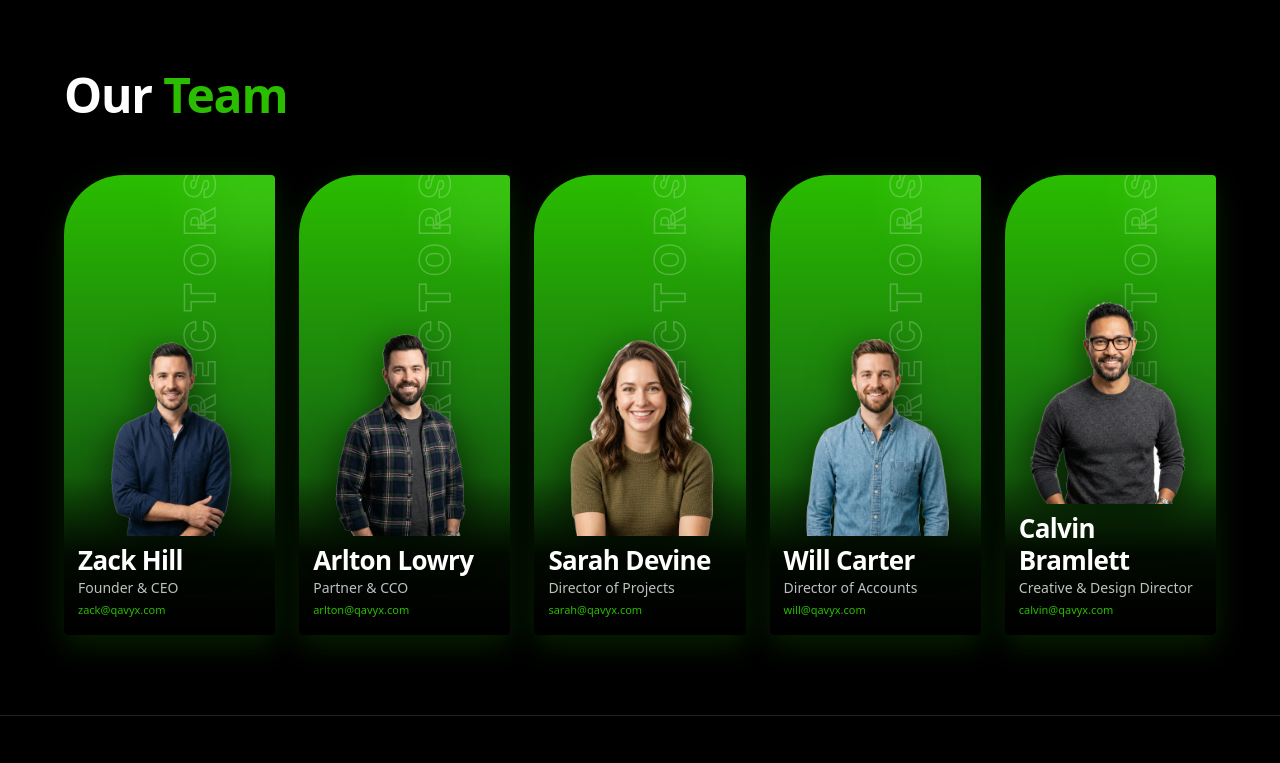
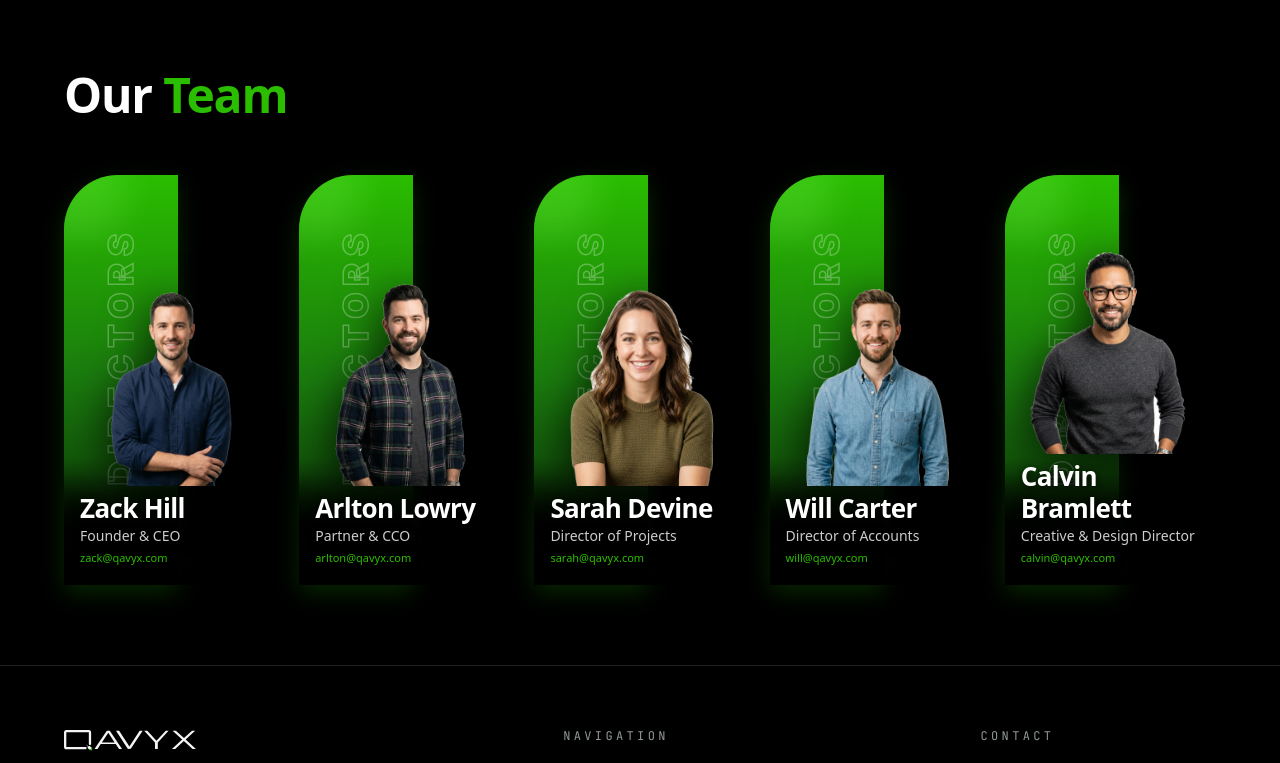
Before and after one commit to zynexta/QAVYX, a Next.js app: page /who-we-are in a window 1280 px wide. Shown: the part 1140-1903 px from the top of the page. Built offline with nearby package versions, Linux system fonts and the light colour scheme.

Commit message:
feat: cut green card background in half on left and enlarge characters matching reference design

```diff
--- a/components/company/TeamSection.tsx
+++ b/components/company/TeamSection.tsx
@@ -65,61 +65,67 @@ export function TeamSection() {
         </div>
 
         {/* 5 Cards in a Single Row matching the reference */}
-        <div className="grid grid-cols-2 sm:grid-cols-3 lg:grid-cols-5 gap-3.5 sm:gap-4 lg:gap-3.5 xl:gap-4 justify-items-center">
+        <div className="grid grid-cols-2 sm:grid-cols-3 lg:grid-cols-5 gap-3 sm:gap-4 lg:gap-3.5 xl:gap-4 justify-items-center">
           {TEAM_MEMBERS.map((member) => (
             <div
               key={member.id}
-              className="group relative flex flex-col justify-end w-full max-w-[230px] h-[370px] xs:h-[400px] sm:h-[430px] lg:h-[460px]"
+              className="group relative flex flex-col justify-end w-full max-w-[230px] h-[340px] xs:h-[365px] sm:h-[390px] lg:h-[410px]"
             >
-              {/* Green Pillar Card Body matching reference: heavy rounded top-left, square top-right */}
-              <div className="absolute inset-0 rounded-tl-[44px] xs:rounded-tl-[52px] sm:rounded-tl-[60px] rounded-tr-[4px] rounded-b-[4px] bg-gradient-to-b from-[#2ABD00] via-[#1a7a0e] to-[#072403] overflow-hidden shadow-[0_10px_30px_rgba(42,189,0,0.18)] transition-all duration-300 group-hover:shadow-[0_14px_45px_rgba(42,189,0,0.38)]">
-                {/* Vertical Outlined "Directors" Watermark on the LEFT side */}
+              {/* Left Half Green Pillar (cut in half to ~52% width, matching reference) */}
+              <div className="absolute left-0 top-0 bottom-0 w-[52%] sm:w-[54%] rounded-tl-[40px] xs:rounded-tl-[48px] sm:rounded-tl-[54px] rounded-tr-none rounded-b-none bg-gradient-to-b from-[#2ABD00] via-[#1a7a0e] to-[#072403] overflow-hidden shadow-[0_8px_25px_rgba(42,189,0,0.2)] transition-all duration-300 group-hover:shadow-[0_12px_35px_rgba(42,189,0,0.4)]">
+                {/* Vertical Outlined "Directors" Watermark Text on the Left Green Half */}
                 <span
                   aria-hidden="true"
-                  className="absolute -left-6 xs:-left-5 sm:-left-4 top-[32%] -translate-y-1/2 -rotate-90 origin-center text-3xl xs:text-4xl sm:text-[42px] font-black uppercase tracking-[0.2em] pointer-events-none select-none whitespace-nowrap opacity-25"
+                  className="absolute left-1/2 top-[44%] -translate-x-1/2 -translate-y-1/2 -rotate-90 origin-center text-2xl xs:text-3xl sm:text-[34px] font-black uppercase tracking-[0.2em] pointer-events-none select-none whitespace-nowrap opacity-30"
                   style={{
-                    WebkitTextStroke: '1.5px rgba(255, 255, 255, 0.9)',
+                    WebkitTextStroke: '1.5px rgba(255, 255, 255, 0.95)',
                     color: 'transparent',
                   }}
                 >
                   Directors
                 </span>
 
-                {/* Subtle top-right ambient light */}
+                {/* Subtle top ambient light on the green strip */}
                 <div
                   aria-hidden="true"
-                  className="absolute -top-12 -right-12 w-32 h-32 bg-[#86ff66]/15 rounded-full blur-xl pointer-events-none"
+                  className="absolute -top-8 -left-8 w-24 h-24 bg-[#86ff66]/20 rounded-full blur-lg pointer-events-none"
                 />
 
-                {/* Dark Gradient Overlay at Bottom for text legibility */}
+                {/* Bottom dark gradient fade for text legibility */}
                 <div
                   aria-hidden="true"
-                  className="absolute inset-x-0 bottom-0 h-40 bg-gradient-to-t from-black via-black/85 to-transparent z-10 pointer-events-none"
+                  className="absolute inset-x-0 bottom-0 h-32 bg-gradient-to-t from-black via-black/85 to-transparent z-10 pointer-events-none"
                 />
               </div>
 
-              {/* Team Member Cutout with ample headroom */}
-              <div className="relative z-20 w-full h-[84%] flex items-end justify-center pointer-events-none pb-1">
+              {/* Bottom full-width dark gradient for legible text across both halves */}
+              <div
+                aria-hidden="true"
+                className="absolute inset-x-0 bottom-0 h-28 bg-gradient-to-t from-black via-black/80 to-transparent z-15 pointer-events-none"
+              />
+
+              {/* Team Member Cutout (Enlarged character prominently filling card, breaking out of green strip) */}
+              <div className="relative z-20 w-full h-[90%] sm:h-[92%] flex items-end justify-center pointer-events-none pb-0.5">
                 {/* eslint-disable-next-line @next/next/no-img-element */}
                 <img
                   src={member.image}
                   alt={member.name}
-                  className="w-full h-full object-contain object-bottom transition-transform duration-300 group-hover:scale-105 drop-shadow-[0_10px_20px_rgba(0,0,0,0.65)]"
+                  className="w-full h-full object-contain object-bottom scale-115 sm:scale-120 transition-transform duration-300 group-hover:scale-[1.25] drop-shadow-[0_12px_24px_rgba(0,0,0,0.85)]"
                   loading="eager"
                 />
               </div>
 
               {/* Name & Role Content at the Bottom */}
-              <div className="relative z-30 px-3.5 pb-3.5 pt-1 text-left">
-                <h3 className="text-base sm:text-lg font-bold text-white font-sans leading-tight tracking-tight group-hover:text-[#2ABD00] transition-colors">
+              <div className="relative z-30 px-2.5 sm:px-3 pb-3 pt-1 text-left">
+                <h3 className="text-base sm:text-lg font-bold text-white font-sans leading-tight tracking-tight group-hover:text-[#2ABD00] transition-colors drop-shadow-[0_2px_4px_rgba(0,0,0,0.9)]">
                   {member.name}
                 </h3>
-                <p className="text-[11px] sm:text-xs text-white/75 font-sans leading-tight mt-0.5 font-normal">
+                <p className="text-[11px] sm:text-xs text-white/80 font-sans leading-tight mt-0.5 font-normal drop-shadow-[0_2px_4px_rgba(0,0,0,0.9)]">
                   {member.role}
                 </p>
                 <a
                   href={`mailto:${member.email}`}
-                  className="inline-block text-[10px] sm:text-[11px] text-[#2ABD00] hover:text-[#86ff66] font-sans leading-tight mt-1 hover:underline transition-colors"
+                  className="inline-block text-[10px] sm:text-[11px] text-[#2ABD00] hover:text-[#86ff66] font-sans leading-tight mt-1 hover:underline transition-colors drop-shadow-[0_2px_4px_rgba(0,0,0,0.9)]"
                 >
                   {member.email}
                 </a>
```
